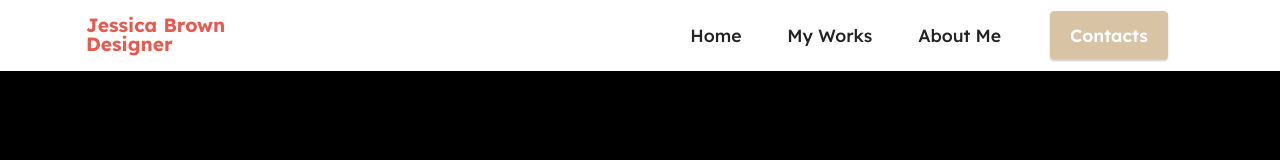
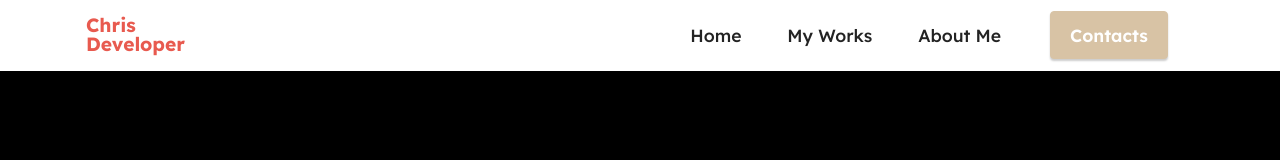
Before and after one commit to chris0-Rogers9/personal-website, a plain HTML site: page index.html in a window 1280 px wide. Shown: the top 160 px of the page. Drawn offline with Linux system fonts and the light colour scheme; files whose address does not match are found by name.

Commit message:
Update index.html

```diff
--- a/index.html
+++ b/index.html
@@ -34,7 +34,7 @@
         <div class="container">
             <div class="navbar-brand">
 
-                <span class="navbar-caption-wrap"><a class="navbar-caption text-primary display-7" href="index.html#header11-1">Jessica Brown<br>Designer<br></a></span>
+                <span class="navbar-caption-wrap"><a class="navbar-caption text-primary display-7" href="index.html#header11-1">Chris<br>Developer<br></a></span>
             </div>
             <button class="navbar-toggler" type="button" data-toggle="collapse" data-bs-toggle="collapse" data-target="#navbarSupportedContent" data-bs-target="#navbarSupportedContent" aria-controls="navbarNavAltMarkup" aria-expanded="false" aria-label="Toggle navigation">
                 <div class="hamburger">
```
